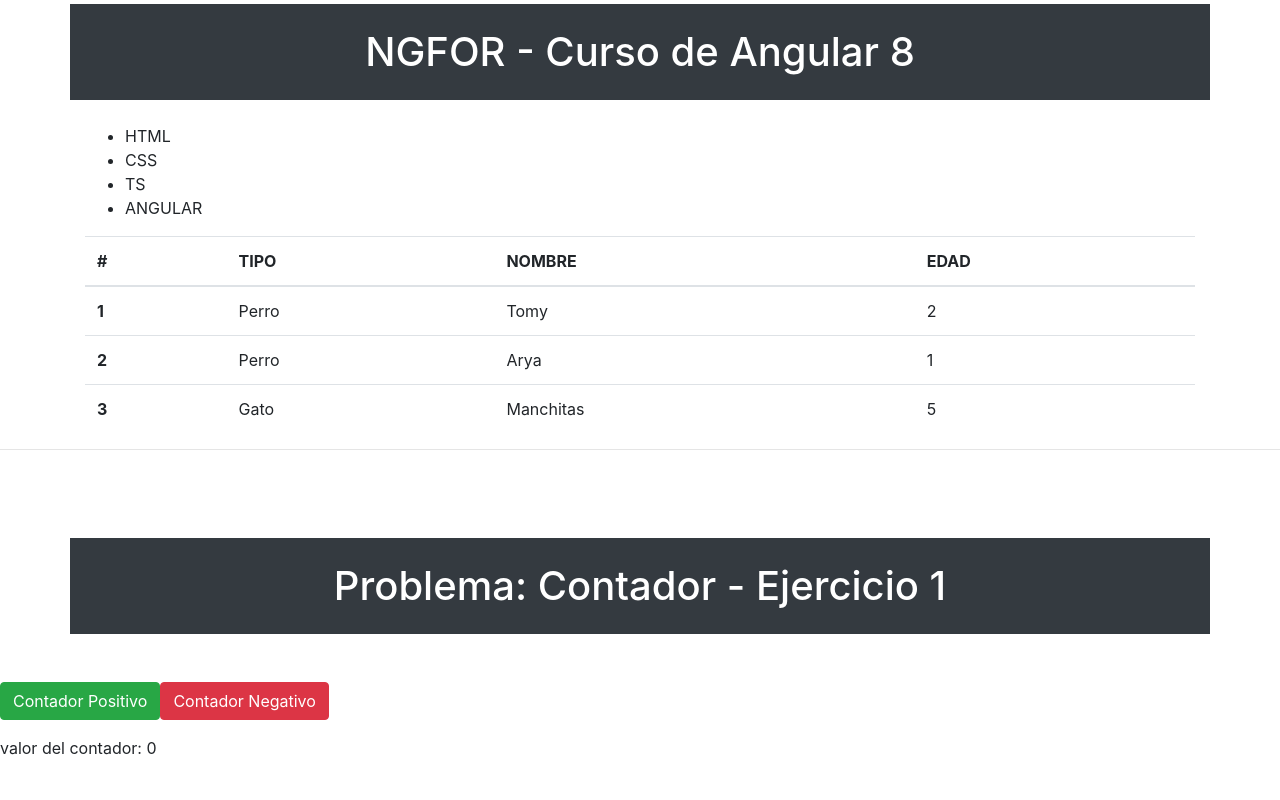
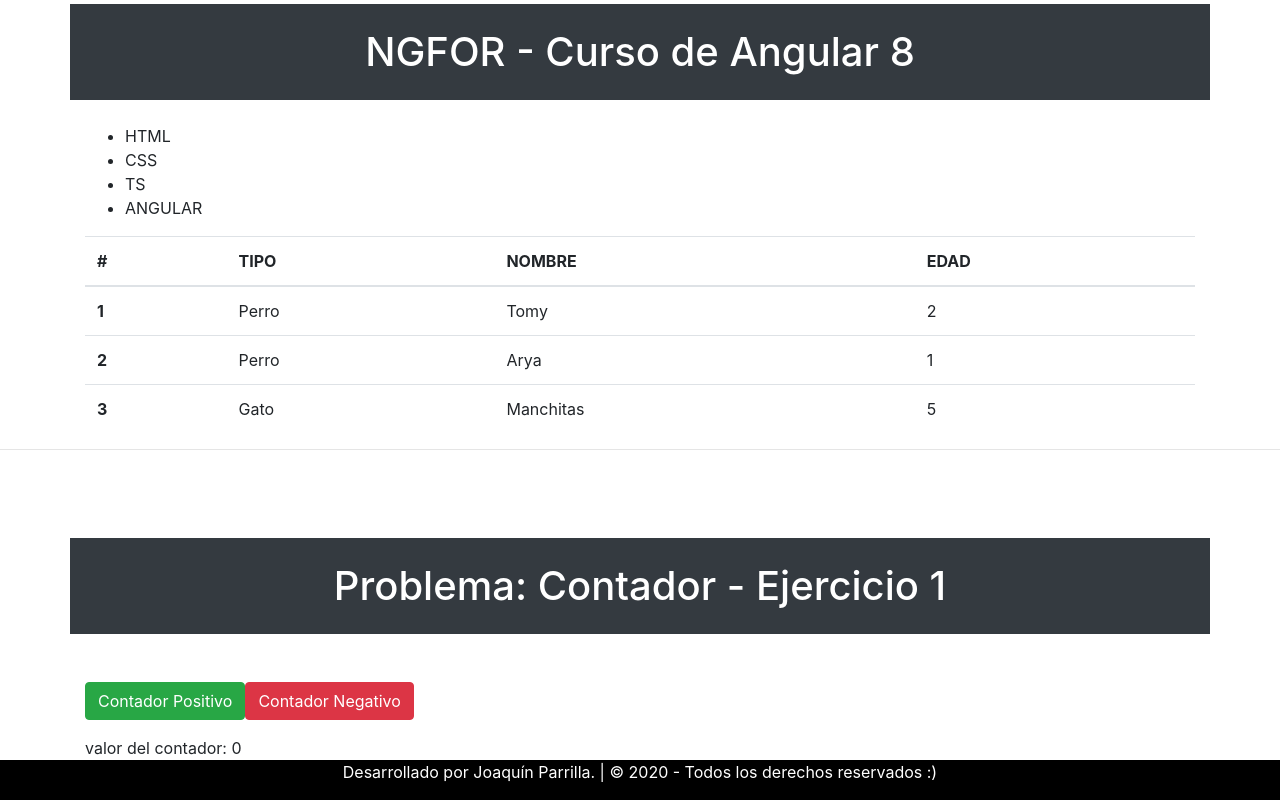
Before and after one commit to Joaquin-Developer/Angular10-first-project, an Angular app: page / in a window 1280 px wide. Shown: the part 411-1211 px from the top of the page. Before the commit the page ends 1187 px from the top, so only its background shows below. Built offline with nearby package versions, Linux system fonts and the light colour scheme.

Commit message:
modifico CSS global para poner un footer

```diff
--- a/src/app/contador/contador.component.css
+++ b/src/app/contador/contador.component.css
@@ -0,0 +1,18 @@
+html {
+    min-height: 100%;
+    position: relative;
+}
+
+body {
+    margin: 0;
+    margin-bottom: 40px;
+}
+
+footer {
+    background-color: black;
+    position: absolute;
+    bottom: 0;
+    width: 100%;
+    height: 40px;
+    color: white;
+}
--- a/src/app/contador/contador.component.html
+++ b/src/app/contador/contador.component.html
@@ -2,10 +2,16 @@
     {{textoTitulo}}
 </h1>
 <br>
+<div class="container">
 
-<button type="button" class="btn btn-success mb-3" (click)="contador=contador+1">Contador Positivo</button>
-<button type="button" class="btn btn-danger mb-3" (click)="contador=contador-1" >Contador Negativo</button>
+    <button type="button" class="btn btn-success mb-3" (click)="contador=contador+1">Contador Positivo</button>
+    <button type="button" class="btn btn-danger mb-3" (click)="contador=contador-1" >Contador Negativo</button>
 
-<p>
-    valor del contador: {{contador}}
-</p>
+    <p>
+        valor del contador: {{contador}}
+    </p>
+</div>
+
+<footer>
+    <p class="text-center">Desarrollado por Joaquín Parrilla. | &copy; 2020 - Todos los derechos reservados :)</p>
+</footer>
--- a/src/styles.css
+++ b/src/styles.css
@@ -1 +1,19 @@
 /* You can add global styles to this file, and also import other style files */
+html {
+    min-height: 100%;
+    position: relative;
+}
+
+body{
+    margin: 0;
+    margin-bottom: 40px;
+}
+
+footer {
+    background-color: black;
+    position: absolute;
+    bottom: 0;
+    width: 100%;
+    height: 40px;
+    color: white;
+}
```
Also changed, not shown: src/app/app.component.html (line endings or trailing spaces).
